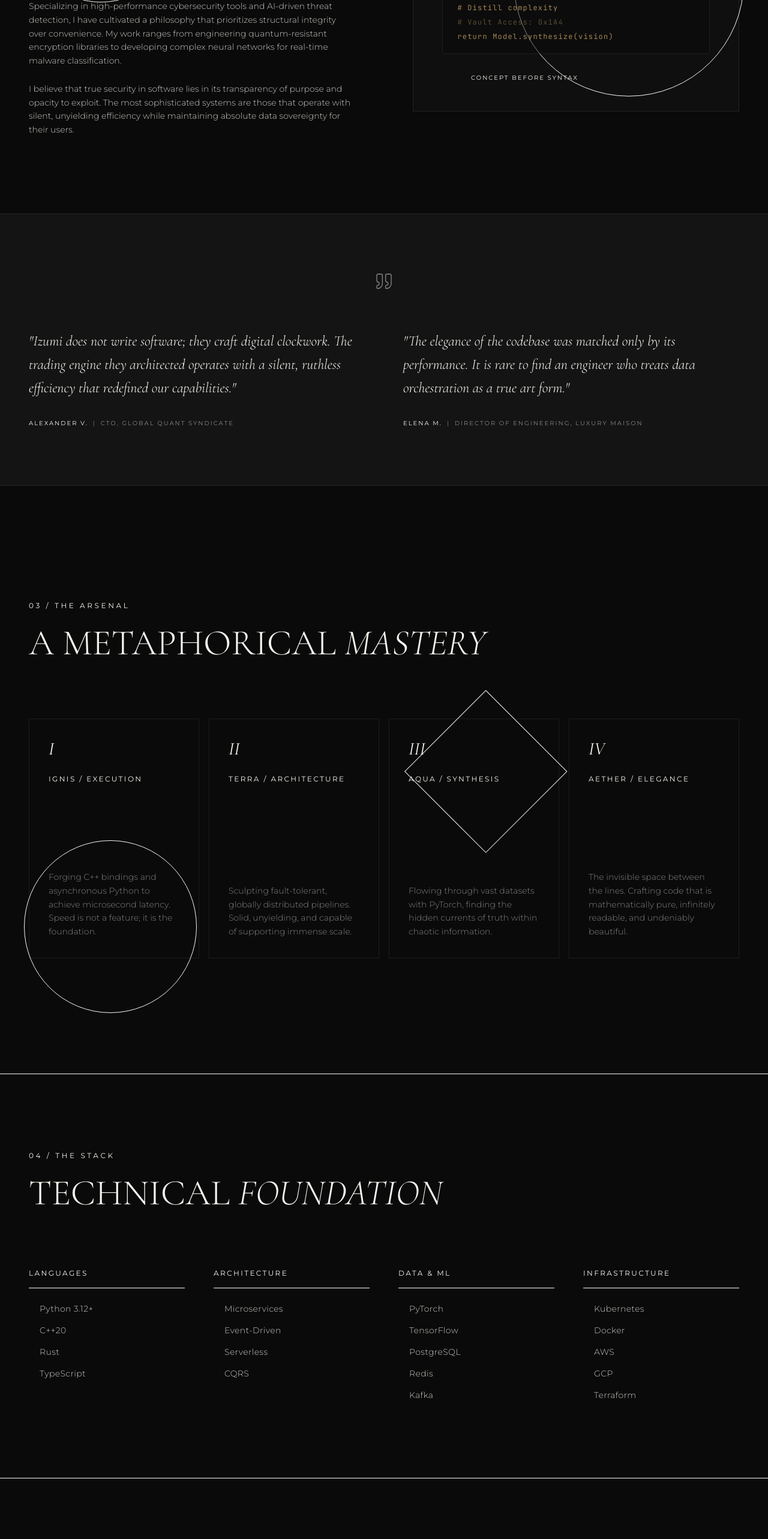
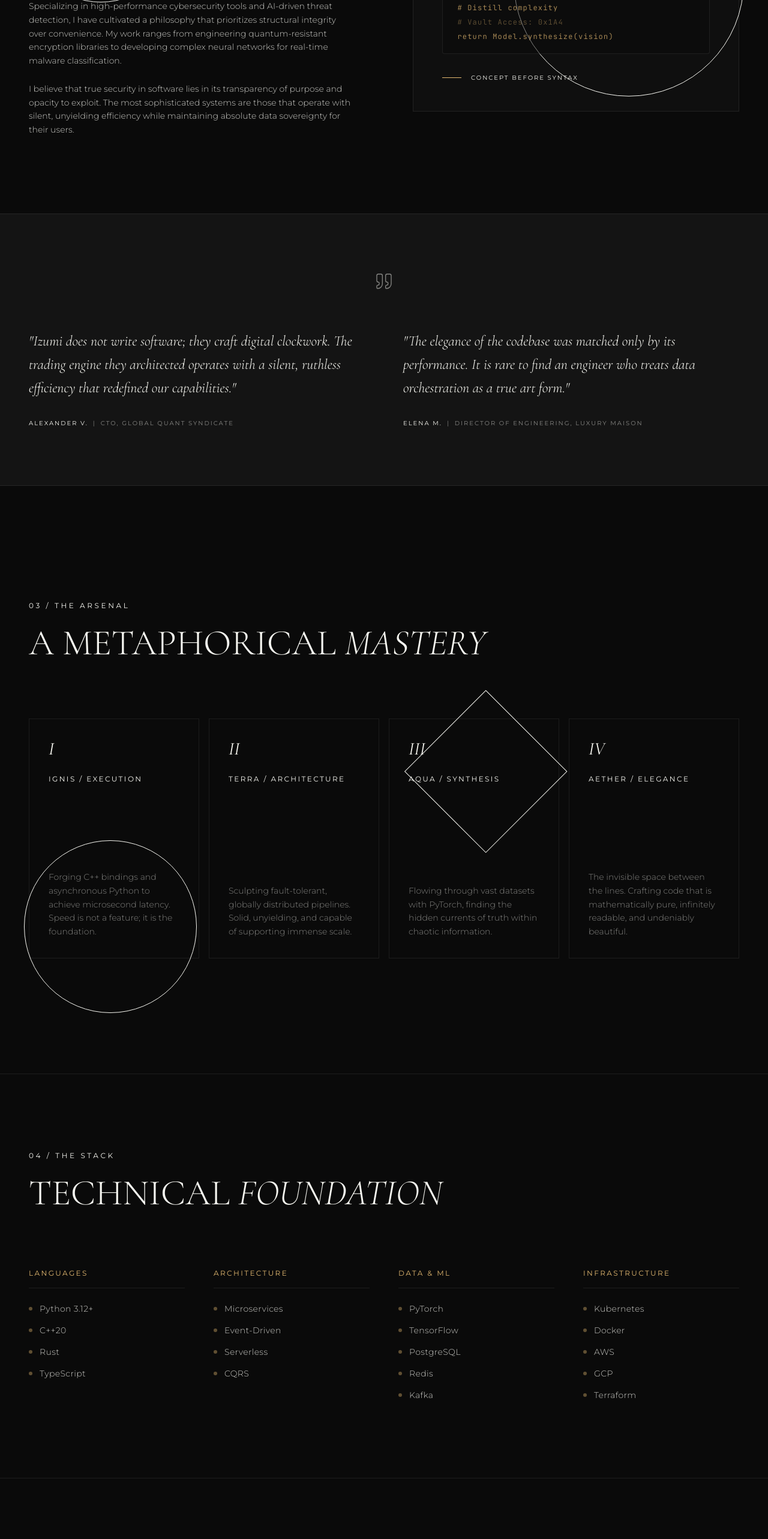
Before and after one commit to izumitempest/Porfolio, a React (Vite) app: page / in a window 1280 px wide. Shown: the part 1260-3826 px from the top of the page at 60% size. Built offline with nearby package versions, Linux system fonts and the light colour scheme.

Commit message:
refactor: rename Tailwind CSS color utility classes to use a `site-` prefix for improved specificity.

```diff
--- a/src/App.tsx
+++ b/src/App.tsx
@@ -1709,7 +1709,7 @@ export default function App() {
                 <code className="block"> return Model.synthesize(vision)</code>
               </pre>
               <div className="flex items-center gap-4 text-[10px] tracking-[0.2em] uppercase text-accent transition-colors duration-500">
-                <span className="w-8 h-[1px] bg-accent transition-colors duration-500"></span>
+                <span className="w-8 h-[1px] bg-site-accent transition-colors duration-500"></span>
                 Concept Before Syntax
               </div>
             </div>
@@ -1798,7 +1798,7 @@ export default function App() {
                 >
                   <el.Visual />
                 </motion.div>
-                <div className="absolute inset-0 bg-accent/5 translate-y-full group-hover:translate-y-0 transition-transform duration-700 ease-[cubic-bezier(0.16,1,0.3,1)] z-0" />
+                <div className="absolute inset-0 bg-site-accent/5 translate-y-full group-hover:translate-y-0 transition-transform duration-700 ease-[cubic-bezier(0.16,1,0.3,1)] z-0" />
 
                 <div className="relative z-10">
                   <span className="font-serif italic text-accent text-3xl transition-colors duration-500">
@@ -1824,7 +1824,7 @@ export default function App() {
       </section>
 
       {/* The Stack */}
-      <section className="py-32 px-6 md:px-12 border-t border-border relative z-10 bg-bg transition-colors duration-500 overflow-hidden">
+      <section className="py-32 px-6 md:px-12 border-t border-site-border relative z-10 bg-site-bg transition-colors duration-500 overflow-hidden">
         <div className="max-w-7xl mx-auto relative z-10">
           <div className="mb-24">
             <h2 className="text-xs tracking-[0.3em] uppercase text-accent mb-6 transition-colors duration-500">
@@ -1848,7 +1848,7 @@ export default function App() {
                 transition={{ duration: 0.8, delay: i * 0.1 }}
                 className="flex flex-col gap-6"
               >
-                <h4 className="text-xs tracking-[0.2em] uppercase text-accent border-b border-border pb-4 transition-colors duration-500">
+                <h4 className="text-xs tracking-[0.2em] uppercase text-site-accent border-b border-site-border pb-4 transition-colors duration-500">
                   {stack.category}
                 </h4>
                 <ul className="space-y-4">
@@ -1857,7 +1857,7 @@ export default function App() {
                       key={j}
                       className="text-sm font-light tracking-wide opacity-80 flex items-center gap-3"
                     >
-                      <span className="w-1.5 h-1.5 rounded-full bg-accent/50"></span>
+                      <span className="w-1.5 h-1.5 rounded-full bg-site-accent/50"></span>
                       {item}
                     </li>
                   ))}
@@ -1869,7 +1869,7 @@ export default function App() {
       </section>
 
       {/* Performance Metrics */}
-      <section className="py-32 px-6 md:px-12 border-t border-border relative z-10 bg-bg transition-colors duration-500 overflow-hidden">
+      <section className="py-32 px-6 md:px-12 border-t border-site-border relative z-10 bg-site-bg transition-colors duration-500 overflow-hidden">
         <div className="max-w-7xl mx-auto relative z-10">
           <div className="mb-24">
             <h2 className="text-xs tracking-[0.3em] uppercase text-accent mb-6 transition-colors duration-500">
@@ -2056,7 +2056,7 @@ export default function App() {
                   }}
                   onMouseEnter={handleHover}
                   data-cursor="hover"
-                  className={`text-left p-6 border transition-all duration-500 ${activeSnippet === index ? "border-accent bg-accent/5" : "border-border hover:border-border-hover"}`}
+                  className={`text-left p-6 border transition-all duration-500 ${activeSnippet === index ? "border-site-accent bg-site-accent/5" : "border-site-border hover:border-site-border-hover"}`}
                 >
                   <h4 className="font-serif text-xl mb-2">{snippet.title}</h4>
                   <p className="text-[10px] tracking-[0.2em] uppercase opacity-50">
@@ -2107,7 +2107,7 @@ export default function App() {
       {/* Selected Works */}
       <section
         id="work"
-        className="py-32 md:py-48 px-6 md:px-12 border-t border-border relative z-10 bg-bg transition-colors duration-500"
+        className="py-32 md:py-48 px-6 md:px-12 border-t border-site-border relative z-10 bg-site-bg transition-colors duration-500"
       >
         <div className="max-w-7xl mx-auto">
           <div className="flex justify-between items-end mb-24">
```
